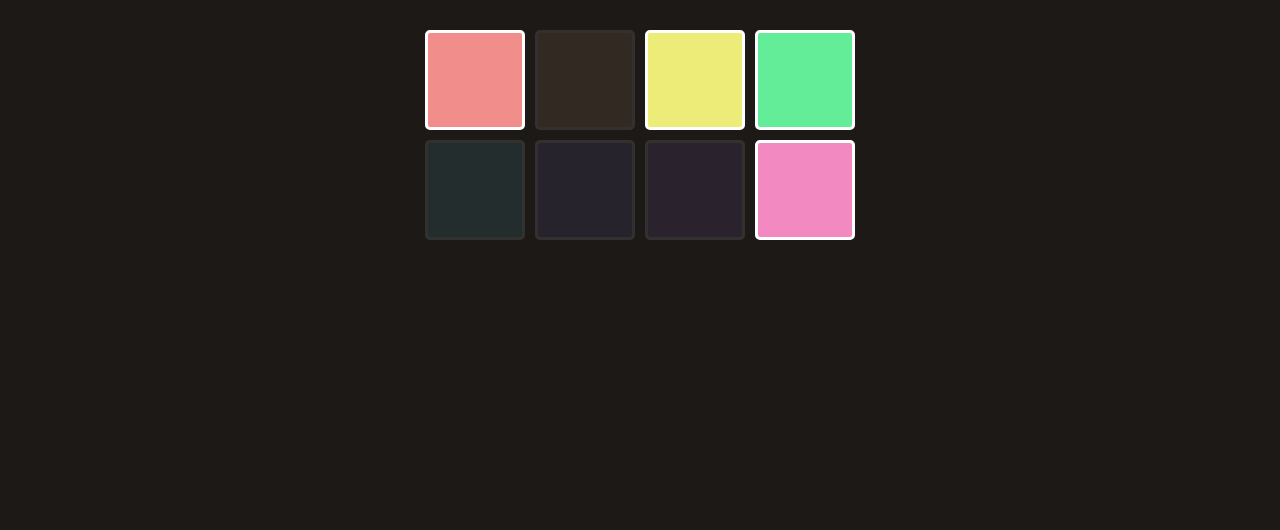
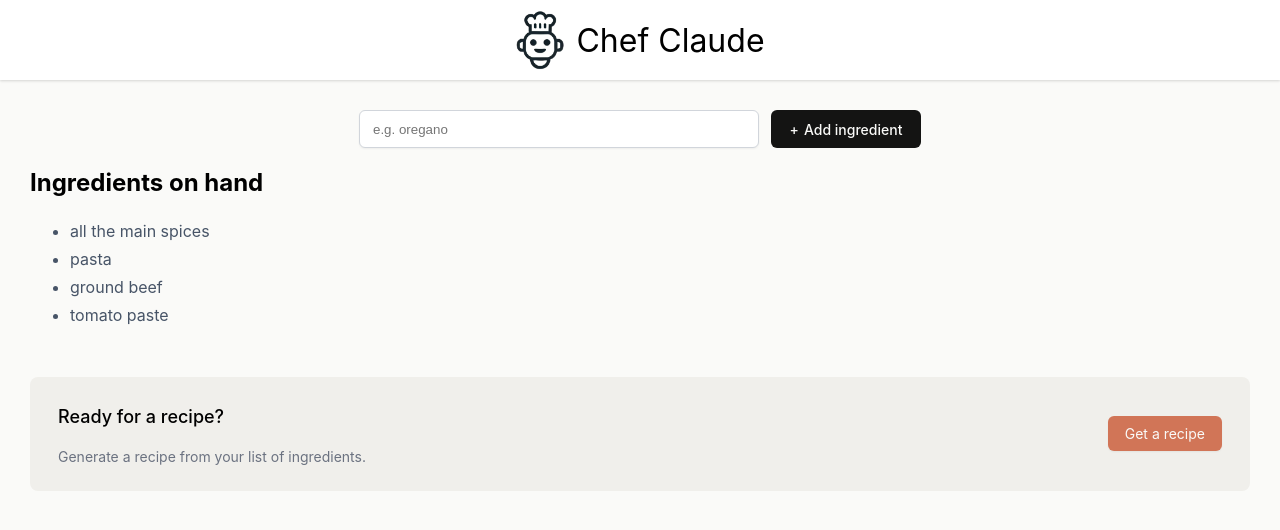
Before and after one commit to yuliiavolkova/recipe-app, a React (Vite) app: page / in a window 1280 px wide. Shown: the top 530 px of the page. Built offline with nearby package versions, Linux system fonts and the light colour scheme.

Commit message:
Refactor to separate 2 components, <IngredientsList>, <ClaudeRecipe>

```diff
--- a/src/App.jsx
+++ b/src/App.jsx
@@ -1,5 +1,5 @@
 //Chef Claude
-/*import Header from "./components/Header";
+import Header from "./components/Header";
 import Main from "./components/Main";
 
 export default function App() {
@@ -9,16 +9,16 @@ export default function App() {
       <Main />
     </div>
   );
-}*/
+} /*) {
 
 //Sound pads challenge
-
+/*
 import React from "react";
 import padsData from "./components/pads.js";
 import Pad from "./components/Pad.jsx";
 
-export default function App(/*{ darkMode }*/) {
-  const [pads, setPads] = React.useState(padsData);
+export default function App(/*{ darkMode } STAY*/
+/*const [pads, setPads] = React.useState(padsData);
 
   function toggle(id) {
     setPads((prevPads) =>
@@ -28,19 +28,19 @@ export default function App(/*{ darkMode }*/) {
     );
   }
 
-  /*const styles = {
+  /*const styles = { STAY
     backgroundColor: darkMode ? "#222222" : "#cccccc",
   };*/
 
-  const buttonElements = pads.map((pad) => (
+/*const buttonElements = pads.map((pad) => (
     <Pad
       toggle={toggle}
       id={pad.id}
       key={pad.id}
       color={pad.color}
       on={pad.on}
-    /> /*style={styles}*/
-  ));
+    /> /*style={styles} STAY*/
+/*));
 
   return (
     <main>
--- /dev/null
+++ b/src/components/ClaudeRecipe.jsx
@@ -0,0 +1,63 @@
+export default function ClaudeRecipe() {
+  return (
+    <section>
+      <h2>Chef Claude Recommends:</h2>
+      <article className="suggested-recipe-container" aria-live="polite">
+        <p>
+          Based on the ingredients you have available, I would recommend making
+          a simple a delicious <strong>Beef Bolognese Pasta</strong>. Here is
+          the recipe:
+        </p>
+        <h3>Beef Bolognese Pasta</h3>
+        <strong>Ingredients:</strong>
+        <ul>
+          <li>1 lb. ground beef</li>
+          <li>1 onion, diced</li>
+          <li>3 cloves garlic, minced</li>
+          <li>2 tablespoons tomato paste</li>
+          <li>1 (28 oz) can crushed tomatoes</li>
+          <li>1 cup beef broth</li>
+          <li>1 teaspoon dried oregano</li>
+          <li>1 teaspoon dried basil</li>
+          <li>Salt and pepper to taste</li>
+          <li>
+            8 oz pasta of your choice (e.g., spaghetti, penne, or linguine)
+          </li>
+        </ul>
+        <strong>Instructions:</strong>
+        <ol>
+          <li>Bring a large pot of salted water to a boil for the pasta.</li>
+          <li>
+            In a large skillet or Dutch oven, cook the ground beef over
+            medium-high heat, breaking it up with a wooden spoon, until browned
+            and cooked through, about 5-7 minutes.
+          </li>
+          <li>
+            Add the diced onion and minced garlic to the skillet and cook for
+            2-3 minutes, until the onion is translucent.
+          </li>
+          <li>Stir in the tomato paste and cook for 1 minute.</li>
+          <li>
+            Add the crushed tomatoes, beef broth, oregano, and basil. Season
+            with salt and pepper to taste.
+          </li>
+          <li>
+            Reduce the heat to low and let the sauce simmer for 15-20 minutes,
+            stirring occasionally, to allow the flavors to meld.
+          </li>
+          <li>
+            While the sauce is simmering, cook the pasta according to the
+            package instructions. Drain the pasta and return it to the pot.
+          </li>
+          <li>
+            Add the Bolognese sauce to the cooked pasta and toss to combine.
+          </li>
+          <li>
+            Serve hot, garnished with additional fresh basil or grated Parmesan
+            cheese if desired.
+          </li>
+        </ol>
+      </article>
+    </section>
+  );
+}
--- /dev/null
+++ b/src/components/IngrediensList.jsx
@@ -0,0 +1,23 @@
+export default function IngredientsList(props) {
+  const ingredientsListItems = props.ingredients.map((ingredient) => (
+    <li key={ingredient}>{ingredient}</li>
+  ));
+  return (
+    <section>
+      <h2>Ingredients on hand</h2>
+      <ul className="ingredients-list" aria-live="polite">
+        {ingredientsListItems}
+      </ul>
+
+      {props.ingredients.length > 3 && (
+        <div className="get-recipe-container">
+          <div>
+            <h3>Ready for a recipe?</h3>
+            <p>Generate a recipe from your list of ingredients.</p>
+          </div>
+          <button onClick={props.toggleRecipeShown}>Get a recipe</button>
+        </div>
+      )}
+    </section>
+  );
+}
--- a/src/components/Main.jsx
+++ b/src/components/Main.jsx
@@ -1,4 +1,7 @@
 import React from "react";
+import IngredientsList from "./IngrediensList";
+import ClaudeRecipe from "./ClaudeRecipe";
+
 export default function Main() {
   const [ingredients, setIngredients] = React.useState([
     "all the main spices",
@@ -12,10 +15,6 @@ export default function Main() {
   function toggleRecipeShown() {
     setRecipeShown((prevRecipeShown) => !prevRecipeShown);
   }
-
-  const ingredientsListItems = ingredients.map((ingredient) => (
-    <li key={ingredient}>{ingredient}</li>
-  ));
 
   function addIngredient(formData) {
     const newIngredient = formData.get("ingredient");
@@ -35,87 +34,13 @@ export default function Main() {
       </form>
 
       {ingredients.length > 0 && (
-        <section>
-          <h2>Ingredients on hand</h2>
-          <ul className="ingredients-list" aria-live="polite">
-            {ingredientsListItems}
-          </ul>
-
-          {ingredients.length > 3 && (
-            <div className="get-recipe-container">
-              <div>
-                <h3>Ready for a recipe?</h3>
-                <p>Generate a recipe from your list of ingredients.</p>
-              </div>
-              <button onClick={toggleRecipeShown}>Get a recipe</button>
-            </div>
-          )}
-        </section>
+        <IngredientsList
+          ingredients={ingredients}
+          toggleRecipeShown={toggleRecipeShown}
+        />
       )}
 
-      {recipeShown && (
-        <section>
-          <h2>Chef Claude Recommends:</h2>
-          <article className="suggested-recipe-container" aria-live="polite">
-            <p>
-              Based on the ingredients you have available, I would recommend
-              making a simple a delicious <strong>Beef Bolognese Pasta</strong>.
-              Here is the recipe:
-            </p>
-            <h3>Beef Bolognese Pasta</h3>
-            <strong>Ingredients:</strong>
-            <ul>
-              <li>1 lb. ground beef</li>
-              <li>1 onion, diced</li>
-              <li>3 cloves garlic, minced</li>
-              <li>2 tablespoons tomato paste</li>
-              <li>1 (28 oz) can crushed tomatoes</li>
-              <li>1 cup beef broth</li>
-              <li>1 teaspoon dried oregano</li>
-              <li>1 teaspoon dried basil</li>
-              <li>Salt and pepper to taste</li>
-              <li>
-                8 oz pasta of your choice (e.g., spaghetti, penne, or linguine)
-              </li>
-            </ul>
-            <strong>Instructions:</strong>
-            <ol>
-              <li>
-                Bring a large pot of salted water to a boil for the pasta.
-              </li>
-              <li>
-                In a large skillet or Dutch oven, cook the ground beef over
-                medium-high heat, breaking it up with a wooden spoon, until
-                browned and cooked through, about 5-7 minutes.
-              </li>
-              <li>
-                Add the diced onion and minced garlic to the skillet and cook
-                for 2-3 minutes, until the onion is translucent.
-              </li>
-              <li>Stir in the tomato paste and cook for 1 minute.</li>
-              <li>
-                Add the crushed tomatoes, beef broth, oregano, and basil. Season
-                with salt and pepper to taste.
-              </li>
-              <li>
-                Reduce the heat to low and let the sauce simmer for 15-20
-                minutes, stirring occasionally, to allow the flavors to meld.
-              </li>
-              <li>
-                While the sauce is simmering, cook the pasta according to the
-                package instructions. Drain the pasta and return it to the pot.
-              </li>
-              <li>
-                Add the Bolognese sauce to the cooked pasta and toss to combine.
-              </li>
-              <li>
-                Serve hot, garnished with additional fresh basil or grated
-                Parmesan cheese if desired.
-              </li>
-            </ol>
-          </article>
-        </section>
-      )}
+      {recipeShown && <ClaudeRecipe />}
     </main>
   );
 }
--- a/src/index.css
+++ b/src/index.css
@@ -106,36 +106,14 @@ ul.ingredients-list > li {
   cursor: pointer;
 }
 
-* {
-  box-sizing: border-box;
+.suggested-recipe-container {
+  color: #475467;
+  line-height: 28px;
+  font-size: 1.125rem;
+  font-weight: 400;
 }
 
-body {
-  background-color: #1c1917;
+.suggested-recipe-container ul li,
+.suggested-recipe-container ol li {
+  margin-bottom: 8px;
 }
-
-main {
-  display: flex;
-  justify-content: center;
-  align-items: center;
-}
-
-.pad-container {
-  display: grid;
-  grid-template-columns: repeat(4, 100px);
-  grid-template-rows: repeat(2, 100px);
-  gap: 10px;
-}
-
-button {
-  height: 100px;
-  width: 100px;
-  border: 3px solid white;
-  border-radius: 5px;
-  cursor: pointer;
-  opacity: 0.1;
-}
-
-button.on {
-  opacity: 1;
-}
```
